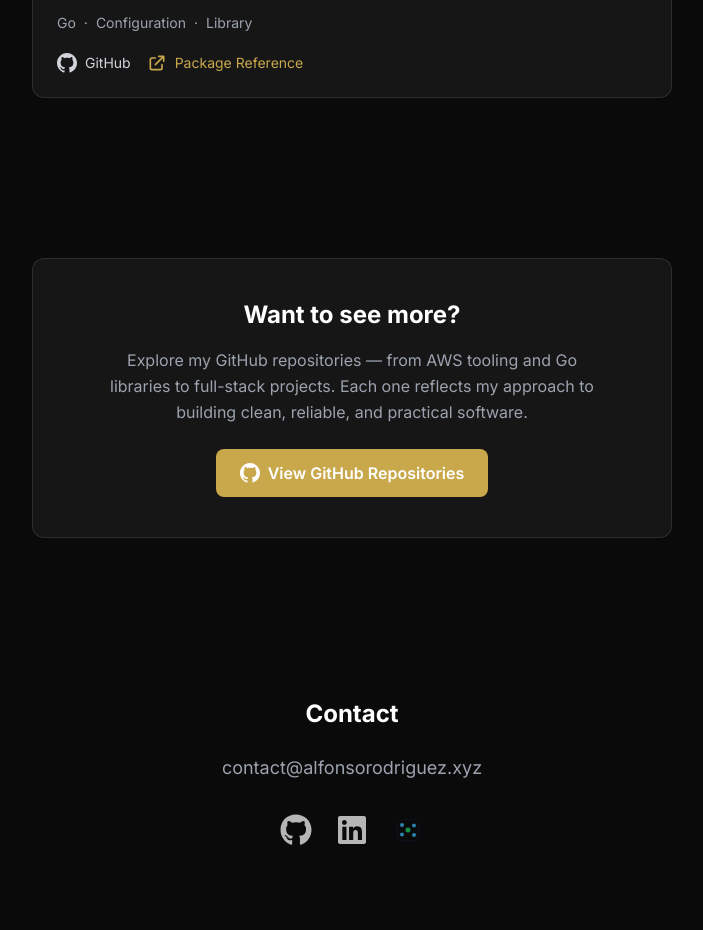
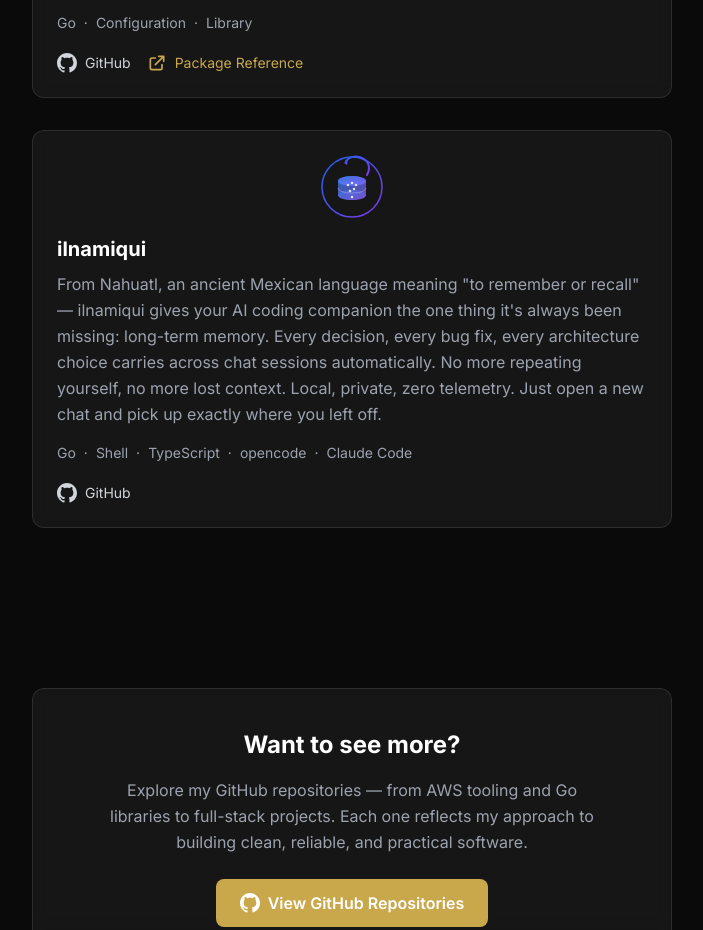
Before and after one commit to beabys/beabys.github.io, a plain HTML site: page index.html in a window 1280 px wide. Shown: the part 3020-3950 px from the top of the page, without its empty margins (288-991 px from the left). Drawn offline with nearby package versions, Linux system fonts and the light colour scheme.

Commit message:
CHOR: add ilnamiqui to page

```diff
--- a/index.html
+++ b/index.html
@@ -390,6 +390,42 @@
           </a>
         </div>
       </div>
+
+      <!-- ===== ILNAMIQUI ===== -->
+      <div class="backdrop-blur border rounded-xl p-6 mt-8" style="background-color: var(--bg-card); border-color: var(--border-card);">
+        <img
+          src="images/icons/ilnamiqui.svg"
+          alt="ilnamiqui"
+          class="w-16 h-16 mb-4 mx-auto"
+        />
+        <h3 class="text-xl font-bold mb-2">ilnamiqui</h3>
+        <p class="text-[var(--text-secondary)] leading-relaxed mb-4">
+          From Nahuatl, an ancient Mexican language meaning "to remember or recall" — ilnamiqui
+          gives your AI coding companion the one thing it's always been missing: long-term
+          memory. Every decision, every bug fix, every architecture choice carries across chat
+          sessions automatically. No more repeating yourself, no more lost context. Local,
+          private, zero telemetry. Just open a new chat and pick up exactly where you left off.
+        </p>
+        <div class="flex flex-wrap gap-x-2 gap-y-1 text-sm text-[var(--text-secondary)] mb-5">
+          <span>Go</span><span>·</span>
+          <span>Shell</span><span>·</span>
+          <span>TypeScript</span><span>·</span>
+          <span>opencode</span><span>·</span>
+          <span>Claude Code</span>
+        </div>
+        <div class="flex flex-wrap gap-4">
+          <a
+            href="https://github.com/beabys/ilnamiqui"
+            class="inline-flex items-center gap-2 text-sm text-[var(--text-link)] hover:text-white transition-colors"
+            target="_blank"
+            rel="noopener noreferrer"
+          >
+            <!-- GitHub icon inline -->
+            <svg class="w-5 h-5" fill="currentColor" viewBox="0 0 24 24"><path d="M12 0C5.37 0 0 5.37 0 12c0 5.3 3.438 9.8 8.205 11.387.6.113.82-.258.82-.577 0-.285-.01-1.04-.015-2.04-3.338.724-4.042-1.61-4.042-1.61-.546-1.387-1.333-1.756-1.333-1.756-1.089-.745.083-.73.083-.73 1.205.085 1.838 1.236 1.838 1.236 1.07 1.835 2.809 1.305 3.495.998.108-.776.417-1.305.76-1.605-2.665-.3-5.466-1.332-5.466-5.93 0-1.31.465-2.38 1.235-3.22-.135-.303-.54-1.523.105-3.176 0 0 1.005-.322 3.3 1.23.96-.267 1.98-.399 3-.405 1.02.006 2.04.138 3 .405 2.28-1.552 3.285-1.23 3.285-1.23.645 1.653.24 2.873.12 3.176.765.84 1.23 1.91 1.23 3.22 0 4.61-2.805 5.625-5.475 5.92.42.36.81 1.096.81 2.22 0 1.606-.015 2.896-.015 3.286 0 .315.21.69.825.57C20.565 21.795 24 17.295 24 12 24 5.37 18.63 0 12 0z"/></svg>
+            GitHub
+          </a>
+        </div>
+      </div>
     </section>
 
     <!-- ===== MORE ON GITHUB ===== -->
```
Also changed, not shown: images/icons/ilnamiqui.svg (added), 1 other file.
